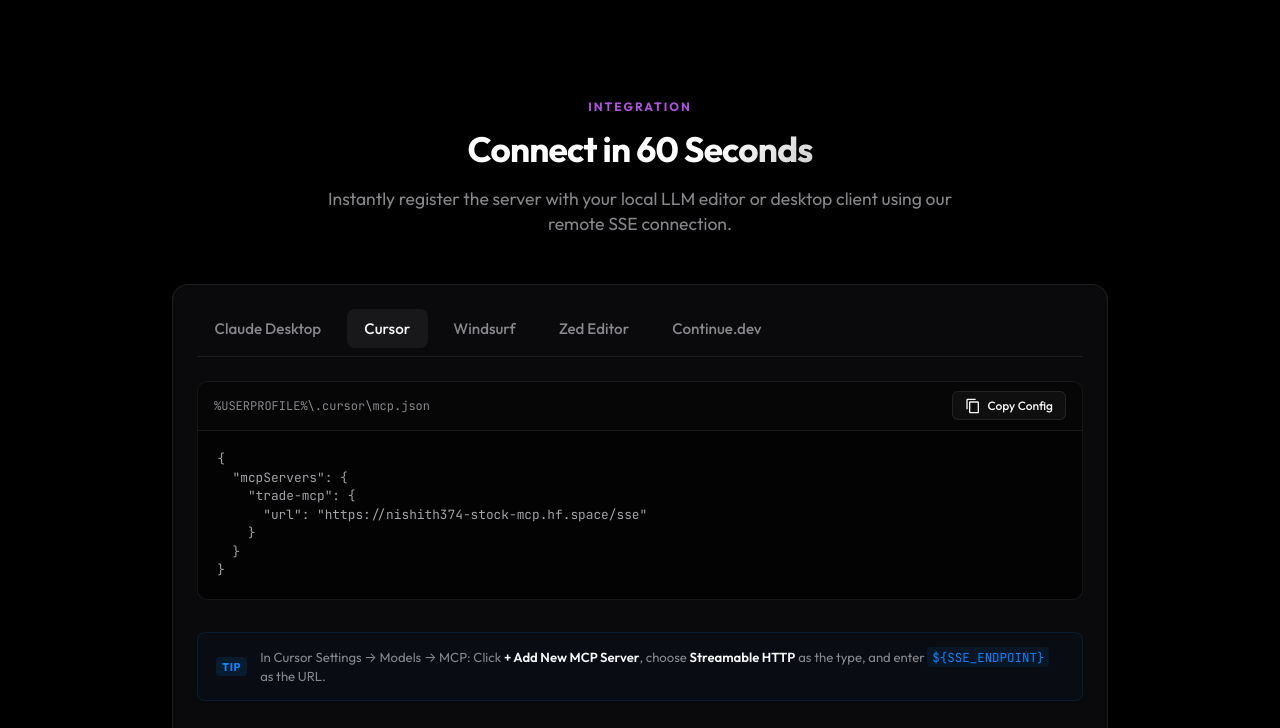
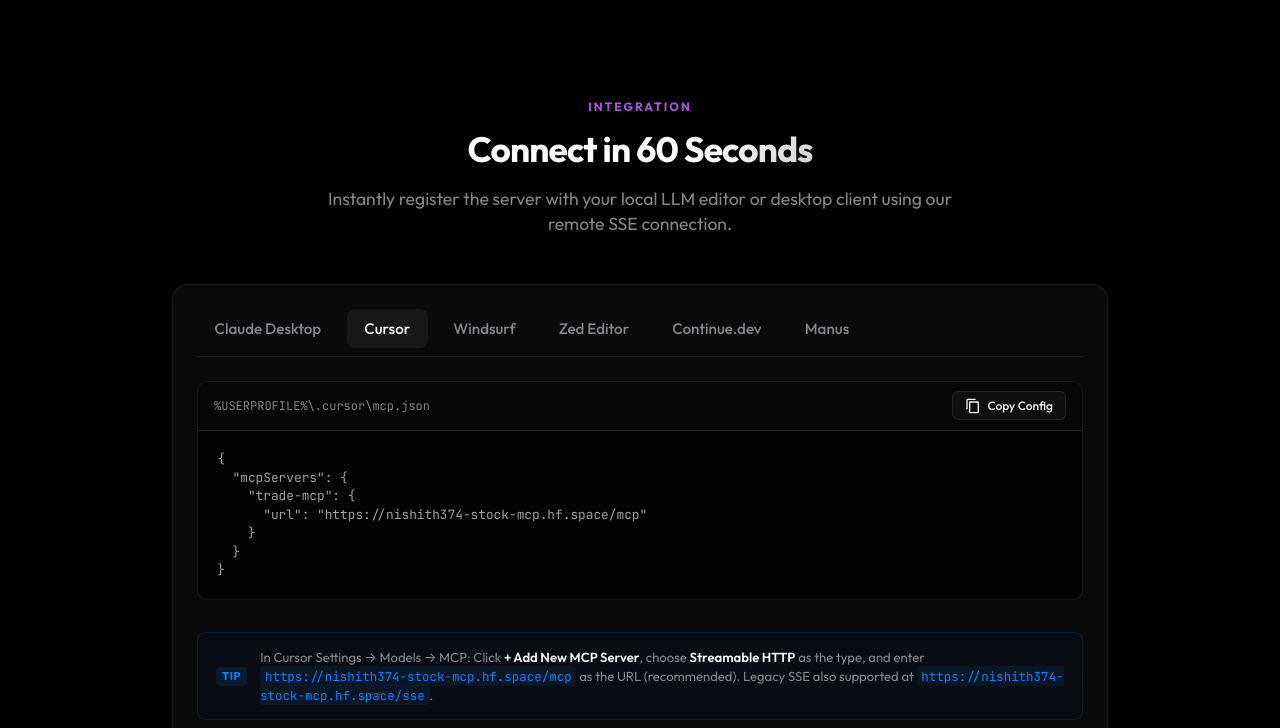
Before and after one commit to Techie03/trade-mcp, a website: page public/index.html in a window 1280 px wide. Both pictures are taken after a click on the button "Cursor". Shown: the part 3356-4084 px from the top of the page. Drawn offline with Linux system fonts and the light colour scheme; no server answers.

Commit message:
feat: add /mcp Streamable HTTP endpoint for Manus + Manus tab on website

```diff
--- a/public/app.js
+++ b/public/app.js
@@ -26,13 +26,13 @@
   },
   cursor: {
     path: "%USERPROFILE%\\.cursor\\mcp.json",
-    tip: "In Cursor Settings → Models → MCP: Click <strong>+ Add New MCP Server</strong>, choose <strong>Streamable HTTP</strong> as the type, and enter <code>${SSE_ENDPOINT}</code> as the URL.",
+    tip: `In Cursor Settings → Models → MCP: Click <strong>+ Add New MCP Server</strong>, choose <strong>Streamable HTTP</strong> as the type, and enter <code>https://nishith374-stock-mcp.hf.space/mcp</code> as the URL (recommended). Legacy SSE also supported at <code>${SSE_ENDPOINT}</code>.`,
     visual: "https://raw.githubusercontent.com/Techie03/trade-mcp/assets/public/codex_mcp.png",
     visualTitle: "Visual Setup Guide (Codex / Cursor Settings)",
     content: () => `{
   "mcpServers": {
     "trade-mcp": {
-      "url": "${SSE_ENDPOINT}"
+      "url": "https://nishith374-stock-mcp.hf.space/mcp"
     }
   }
 }`
@@ -80,6 +80,13 @@
     ]
   }
 }`
+  },
+  manus: {
+    path: "Manus → Settings → MCP",
+    tip: "In Manus, go to <strong>Settings → MCP Servers</strong>, click <strong>Add Server</strong>, select <strong>Streamable HTTP</strong> as the type and paste the URL. Manus will automatically connect and load all 28 tools — <strong>no authentication required</strong>.",
+    visual: null,
+    visualTitle: "",
+    content: () => `https://nishith374-stock-mcp.hf.space/mcp`
   }
 };
 
--- a/public/index.html
+++ b/public/index.html
@@ -255,6 +255,7 @@
           <button class="config-tab-btn" data-client="windsurf">Windsurf</button>
           <button class="config-tab-btn" data-client="zed">Zed Editor</button>
           <button class="config-tab-btn" data-client="continue">Continue.dev</button>
+          <button class="config-tab-btn" data-client="manus">Manus</button>
         </div>
 
         <!-- Config Code Block -->
```
Also changed, not shown: src/index.ts (+21 -1 lines).
